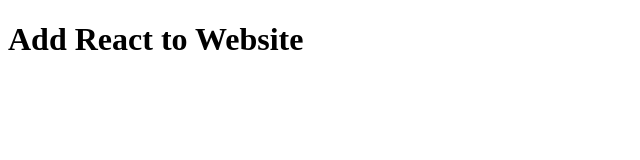
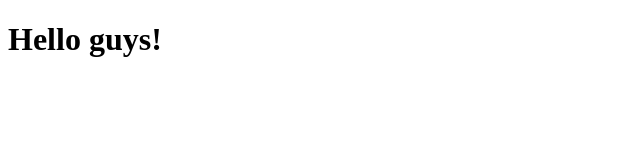
Before and after one commit to samsamhuynh/ReactJS, a plain HTML site: page index.html in a window 1280 px wide. Shown: the whole page, without its empty margins (0-640 px from the left). Drawn offline with nearby package versions, Linux system fonts and the light colour scheme.

Commit message:
REACT.CREATELEMENT()

```diff
--- a/index.html
+++ b/index.html
@@ -12,7 +12,33 @@
       crossorigin
     ></script>
   </head>
+
   <body>
-    <h1>Add React to Website</h1>
+    <script>
+      // ----------- BÀI 1: TẠO REACT.CREATELEMENT() -----------
+      // Cách 1: tạo bằng DOM
+      const h1DOM = document.createElement("h1");
+
+      h1DOM.title = "Hello";
+      h1DOM.classname = "heading";
+
+      h1DOM.innerText = "Hello guys!";
+
+      document.body.appendChild(h1DOM);
+
+      // ------------------------------------------
+      // Cách 2: tạo bằng React
+      const h1React = React.createElement(
+        "h1",
+        {
+          title: "Hello",
+          classname: "heading",
+        },
+        "Hello guys!"
+      );
+
+      console.log(h1React);
+      console.log(h1DOM);
+    </script>
   </body>
 </html>
```
